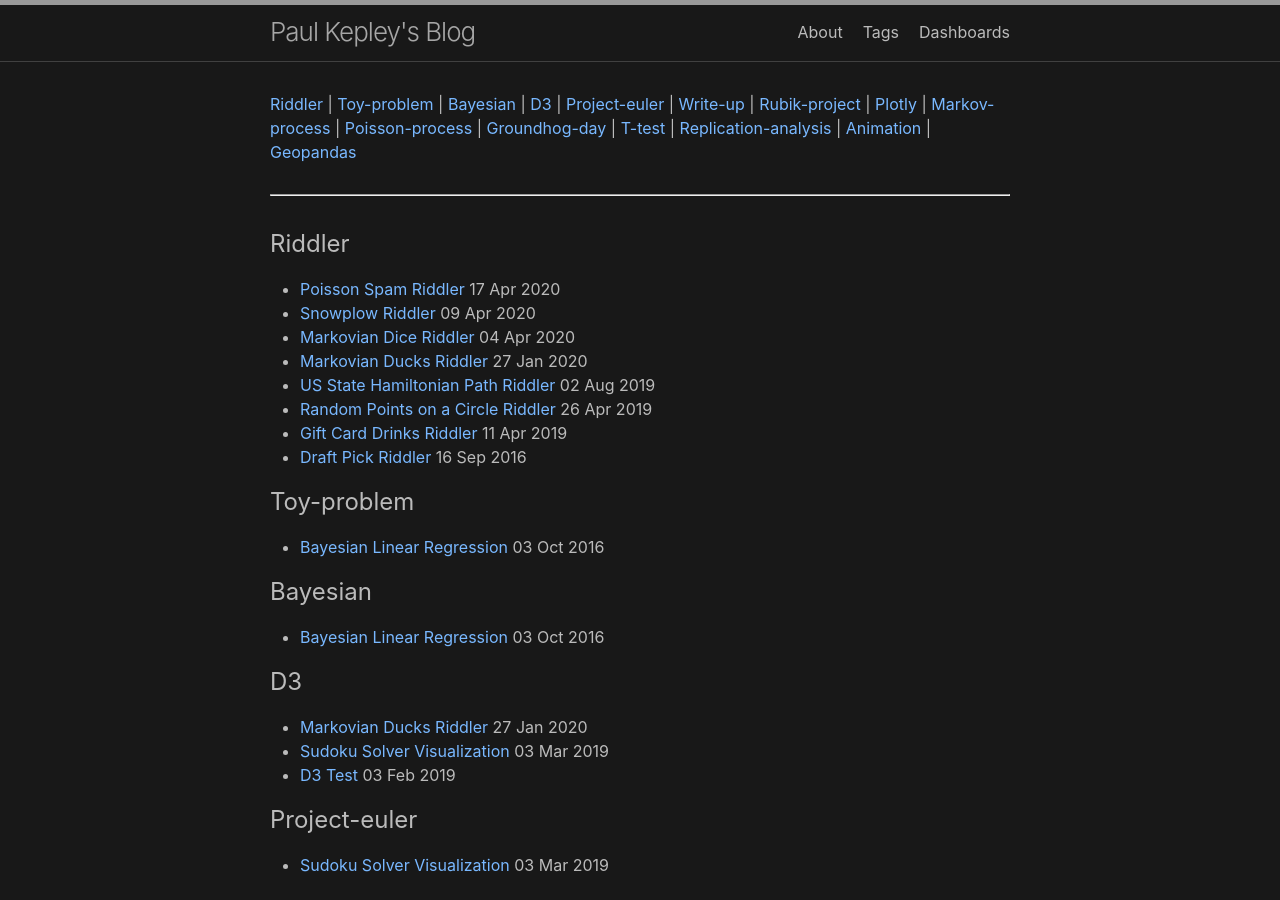
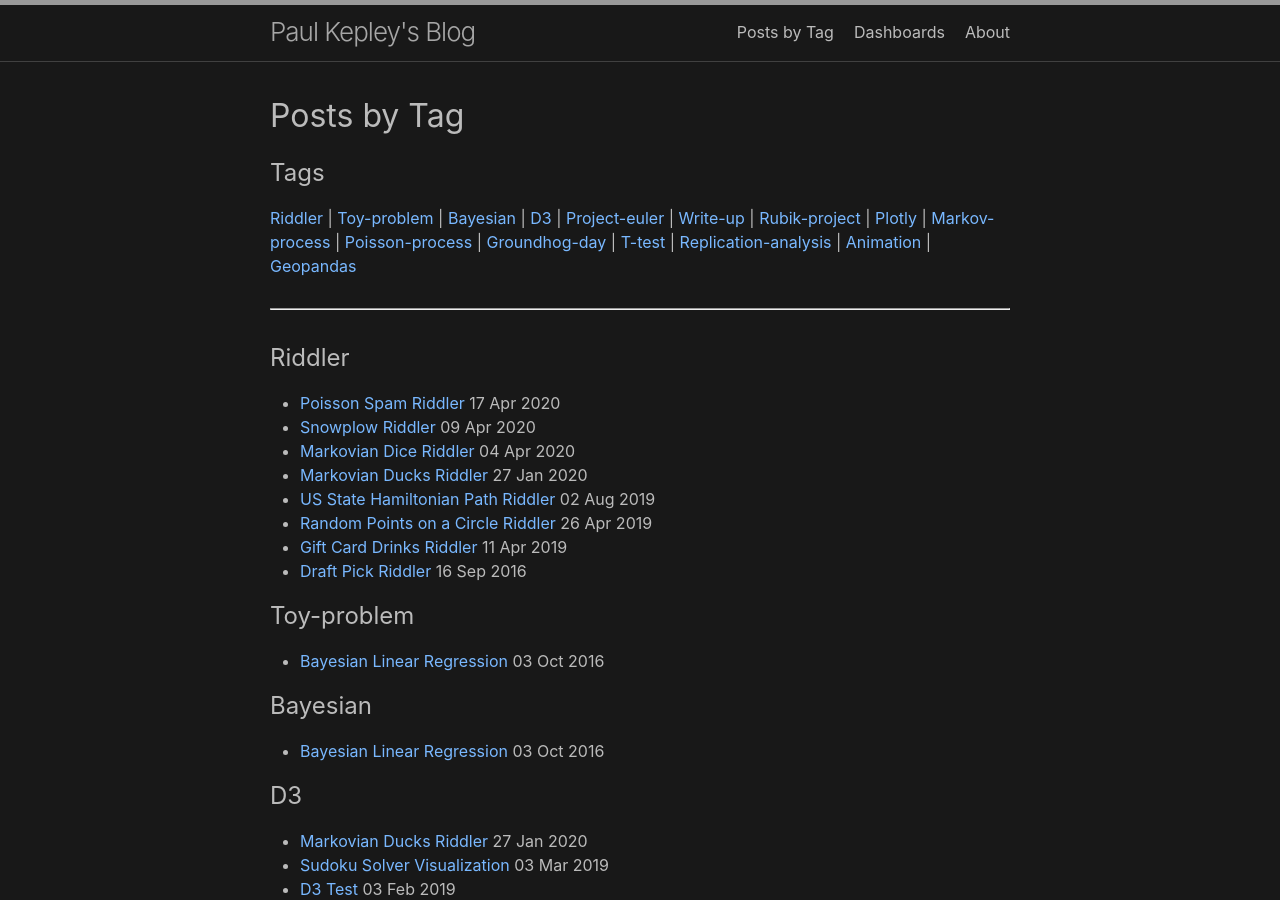
Before and after one commit to pkepley/pkepley.github.io, a Jekyll site: the page built from tags.md, in a window 1280 px wide and 900 px high. Built offline with Jekyll 4.4.1, drawn with Linux system fonts in a browser that asks for light colours.

Commit message:
Tag page title changed.

```diff
--- a/_config.yml
+++ b/_config.yml
@@ -29,9 +29,9 @@ highlighter: rouge
 # If you want to link only specific pages in your header, uncomment
 # this and add the path to the pages in order as they should show up
 header_pages:
- - about.md
  - tags.md
  - dash.md
+ - about.md
 
 # Add a page for collecting blog tags:
 tag_page: '/tags'
--- a/tags.md
+++ b/tags.md
@@ -1,9 +1,14 @@
 ---
 layout: default
-title: Tags
+title: Posts by Tag
 ---
 
+<header class="tags-header">
+  <h1 class="tags-title" itemprop="name headline">{{ page.title | escape }}</h1>
+</header>
+
 <div class="tags-expo">
+  <h2> Tags </h2>
   <div class="tags-expo-list">
     {% for tag in site.tags %}
 	  {% assign tag_pretty = tag[0] | slugify | capitalize %}
```
